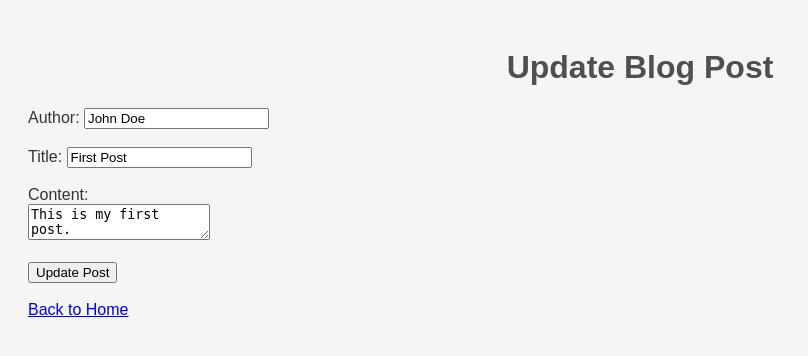
After one commit to JacobHoukes/Masterblog, a Flask app: page /update/1 in a window 1280 px wide. The commit adds this page. Shown: the top 356 px of the page, without its empty margins (0-808 px from the left). Run offline with Flask 3, Linux system fonts and the light colour scheme.

Commit message:
blog post update functionality implemented

```diff
--- a/app.py
+++ b/app.py
@@ -52,5 +52,20 @@ def delete(post_id):
     return redirect(url_for('index'))
 
 
+@app.route('/update/<int:post_id>', methods=['GET', 'POST'])
+def update(post_id):
+    blog_posts = load_blog_posts()
+    post = next((post for post in blog_posts if post['id'] == post_id), None)
+    if post is None:
+        return "Post not found", 404
+    elif request.method == 'POST':
+        post['author'] = request.form.get('author')
+        post['title'] = request.form.get('title')
+        post['content'] = request.form.get('content')
+        save_blog_posts(blog_posts)
+        return redirect(url_for('index'))
+    return render_template('update.html', post=post)
+
+
 if __name__ == '__main__':
     app.run(host="0.0.0.0", port=5002, debug=True)
--- a/blog_posts.json
+++ b/blog_posts.json
@@ -9,6 +9,6 @@
         "id": 2,
         "author": "Jane Doe",
         "title": "Second Post",
-        "content": "This is another post."
+        "content": "This is another post. I am updating this to see if the newest version of this app works!"
     }
 ]
--- a/templates/index.html
+++ b/templates/index.html
@@ -13,6 +13,7 @@
         <p><strong>Author:</strong> {{ post.author }}</p>
         <p>{{ post.content }}</p>
         <a href="{{ url_for('delete', post_id=post.id) }}">Delete</a>
+        <a href="{{ url_for('update', post_id=post.id) }}">Update</a>
         <hr>
     {% endfor %}
     <a href="{{ url_for('add') }}">Add New Post</a>
--- /dev/null
+++ b/templates/update.html
@@ -0,0 +1,28 @@
+<!DOCTYPE html>
+<html lang="en">
+<head>
+    <meta charset="UTF-8">
+    <meta name="viewport" content="width=device-width, initial-scale=1.0">
+    <title>Update Blog Post</title>
+    <link rel="stylesheet" href="{{ url_for('static', filename='style.css') }}">
+</head>
+<body>
+    <h1>Update Blog Post</h1>
+
+    <form method="POST">
+        <label for="author">Author:</label>
+        <input type="text" id="author" name="author" value="{{ post.author }}" required><br><br>
+
+        <label for="title">Title:</label>
+        <input type="text" id="title" name="title" value="{{ post.title }}" required><br><br>
+
+        <label for="content">Content:</label><br>
+        <textarea id="content" name="content" required>{{ post.content }}</textarea><br><br>
+
+        <button type="submit">Update Post</button>
+    </form>
+
+    <br>
+    <a href="{{ url_for('index') }}">Back to Home</a>
+</body>
+</html>
```
